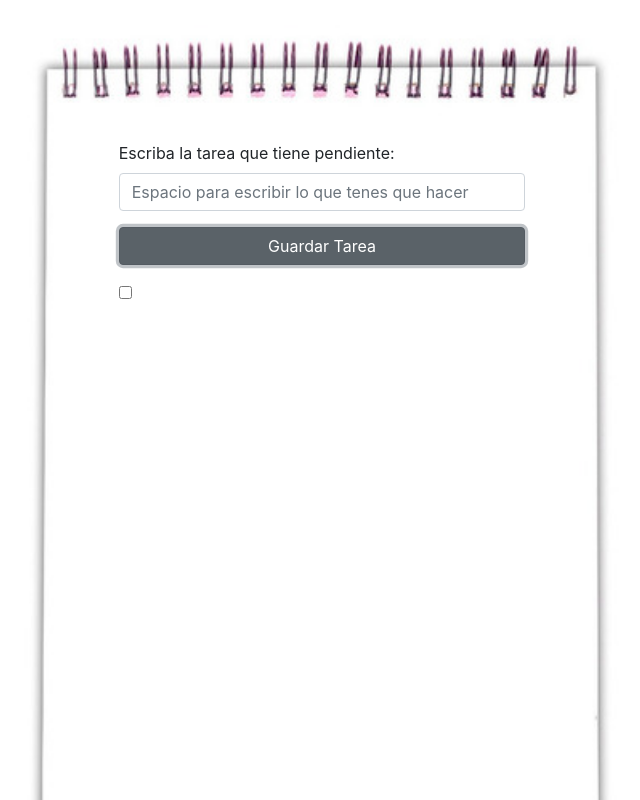
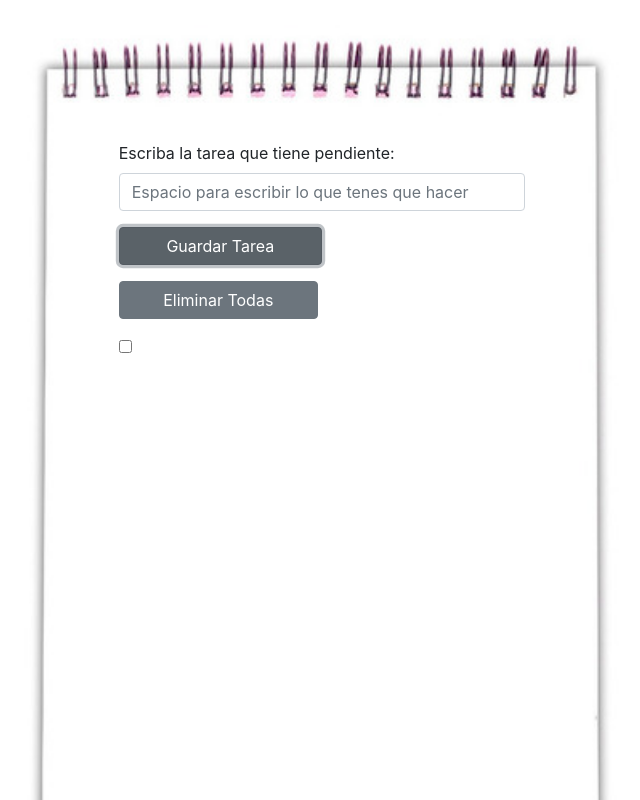
Before and after one commit to AntonellaSavelski/efsiLista, a plain HTML site: page index.html in a window 1280 px wide. Both pictures are taken after a click on the button "Guardar Tarea". Shown: the whole page, without its empty margins (318-958 px from the left). Drawn offline with nearby package versions, Linux system fonts and the light colour scheme.

Commit message:
funciona

```diff
--- a/funciones.js
+++ b/funciones.js
@@ -1,26 +1,36 @@
 let arrayTareas=[];
+let num = 0;
 
 function guardarTarea() {
-    let tarea= document.getElementById("item").value;
+    let tarea={
+        id: num,
+        titulo: document.getElementById("item").value,
+        estado: false
+    }
     arrayTareas.push(tarea)
 
-    const node = document.createElement("li");
-    node.innerHTML += `<input type="checkbox" id="check" onclick="tachar()"> ${tarea}</input>`
+    let ul = document.getElementById("lista")
+    ul.innerHTML += `<li><input type="checkbox" id="${num}"onclick="done(id)"> ${tarea.titulo}</input></li>`
 
-    document.getElementById("lista").appendChild(node);
+    num++;
+}
+let done=(id)=>{
+    arrayTareas[id].estado = true;
+    tachar();
 }
 function tachar(){
-    const c = document.getElementById("check").value
-    console.log(c);
-
-    const tarea = document.getElementById("item").value
-    console.log(tarea)
-    /*if (tarea.checked){
-        document.getElementById("item").style.textDecoration='line-through';
-    }*/
-
-    if(c === "on") {
-        document.getElementById("item").style.textDecoration='line-through';
-
+    let ul=document.getElementById("lista")
+    document.getElementById("lista").innerHTML = "";
+    for(let i = 0; i<arrayTareas.length; i++){
+        if(arrayTareas[i].estado){
+            ul.innerHTML+=`<div class="checked">
+            <li><input type="checkbox" id="${arrayTareas[i].id}" checked disabled="disabled" onclick=done(id)> ${arrayTareas[i].titulo}</input></li>
+            </div>`
+        }else{
+            ul.innerHTML+=`<div class="notchecked">
+            <li><input type="checkbox" id="${arrayTareas[i].id}" onclick=done(id)><h10> ${arrayTareas[i].titulo} </h10>
+            </input></li>
+            </div>`
+        }
     }
 }
--- a/index.html
+++ b/index.html
@@ -8,19 +8,21 @@
     </head>
     <body class= "inicio">
         <div class="row">
-            <div class="col col-md-4"></div>
+            <div class="col col-md-4">
+            </div>
             <div class="col col-md-4">
                 <form>
                     <label style="text-align:center;">Escriba la tarea que tiene pendiente:</label>
                     <input type="text" class="form-control col-md-12" style="align-items:center;" id="item" placeholder="Espacio para escribir lo que tenes que hacer">
                 </form>
-            <div>
-                <button type="submit" class="btn btn-secondary col-md-12 mb-3" onclick="guardarTarea()">Guardar Tarea</button>
-                <ul id="lista" style="list-style-type:none; padding-left: 0px;">
+                <div>
+                    <button type="submit" class="btn btn-secondary col-sm-6 mb-3" onclick="guardarTarea()">Guardar Tarea</button>
+                    <button type="submit" class="btn btn-secondary mb-3" style="width:49%" onclick="location.reload()">Eliminar Todas</button>
+                    <ul id="lista" style="list-style-type:none; padding-left: 0px;">
+                    </ul>
 
-                </ul>
+                </div>
             </div>
-        </div>
             <div class="col col-md-4"></div>
         </div>
         <script src="funciones.js"></script>
--- a/style.css
+++ b/style.css
@@ -9,13 +9,9 @@ body{
 }
 .checked {
     text-decoration: line-through;
-  }
+    background-color: rgb(127, 255, 110);
 
-
-li:checked {
-color:red;
 }
-
-#check:checked{
-color: red;
+.notchecked{
+    background-color: rgb(255, 132, 132);
 }
```
